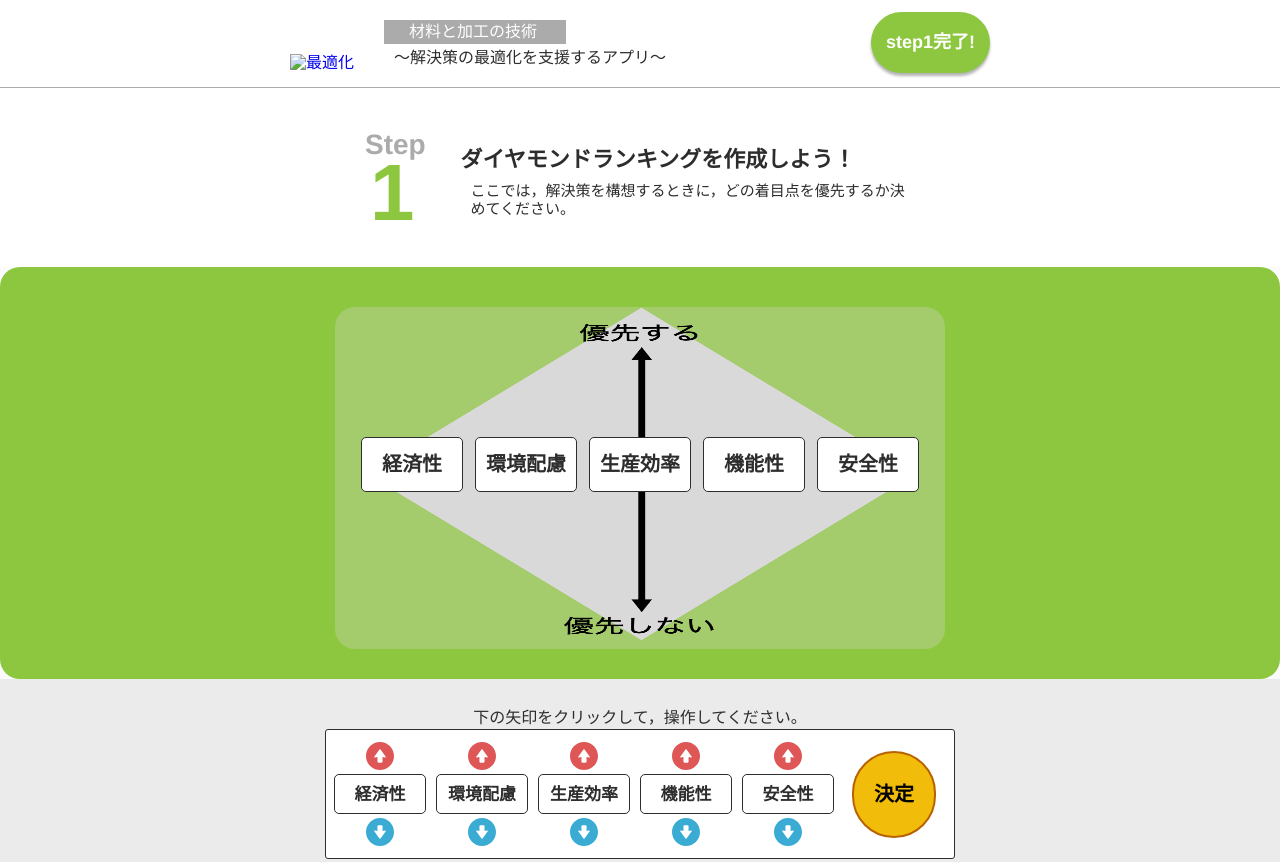
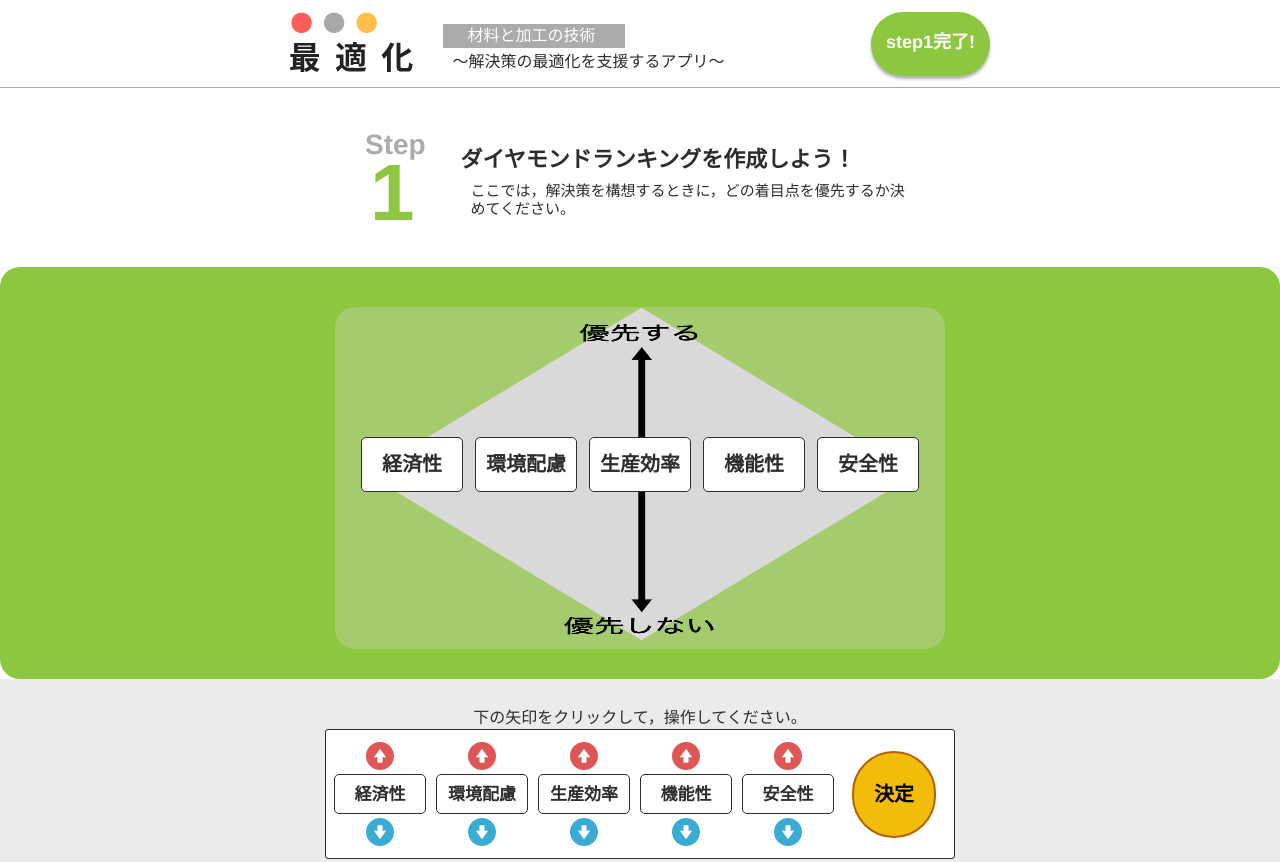
Before and after one commit to technology12/saitekiapp, a plain HTML site: page make_dia.html in a window 1280 px wide. Shown: the top 862 px of the page. Drawn offline with Linux system fonts and the light colour scheme; files whose address does not match are found by name.

Commit message:
Update make_dia.html

```diff
--- a/make_dia.html
+++ b/make_dia.html
@@ -13,7 +13,7 @@
     <header class="header">
         <div class="container">
             <div class="logo_area">
-                <a href="./index.html"><img height="60px" src=".logo.svg" alt="最適化"></a>
+                <a href="./index.html"><img height="60px" src="./logo.svg" alt="最適化"></a>
                 <div class="top_message">
                     <p class="naiyou_a">材料と加工の技術</p>
                     <p>〜解決策の最適化を支援するアプリ〜</p>
```
